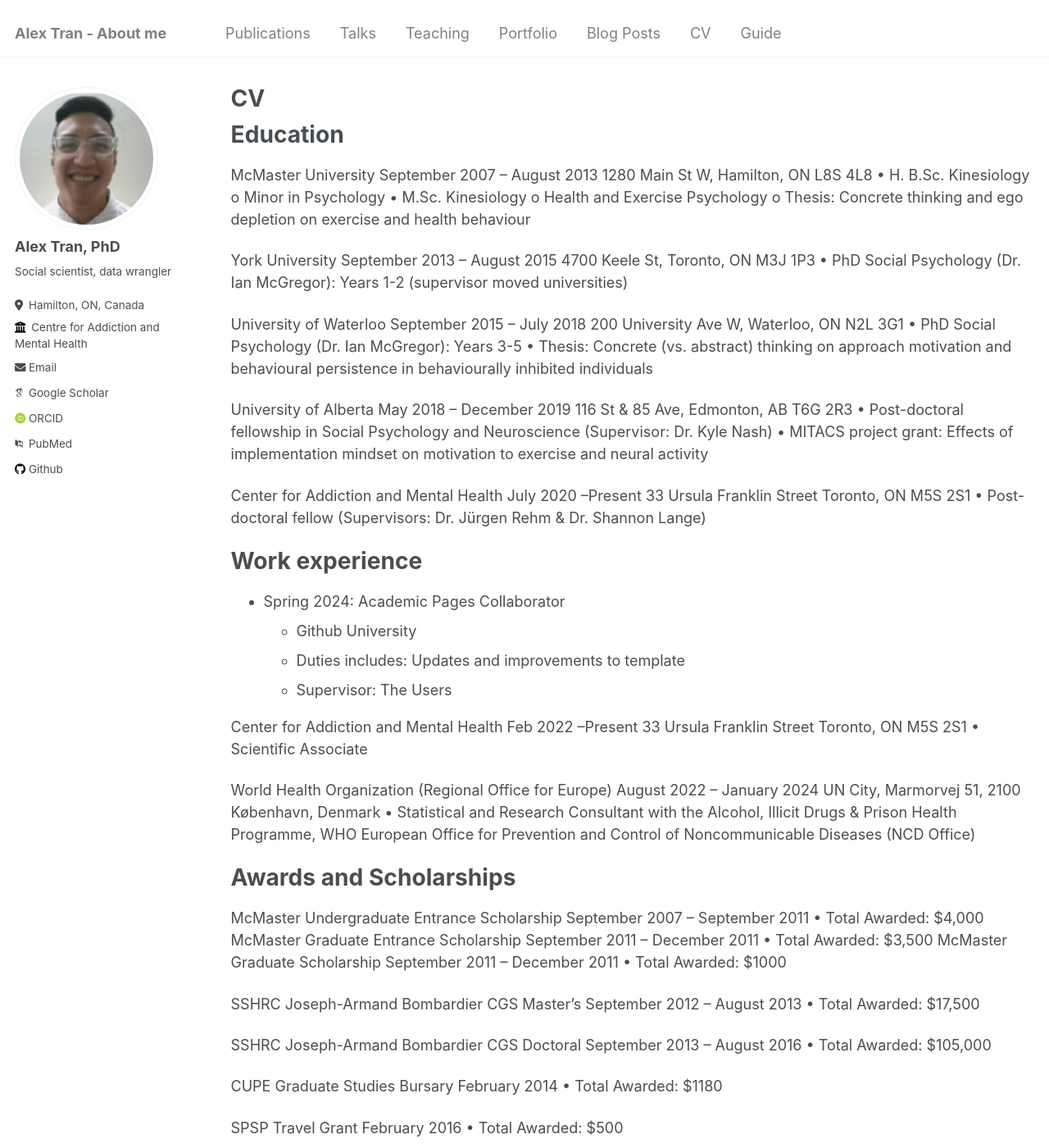
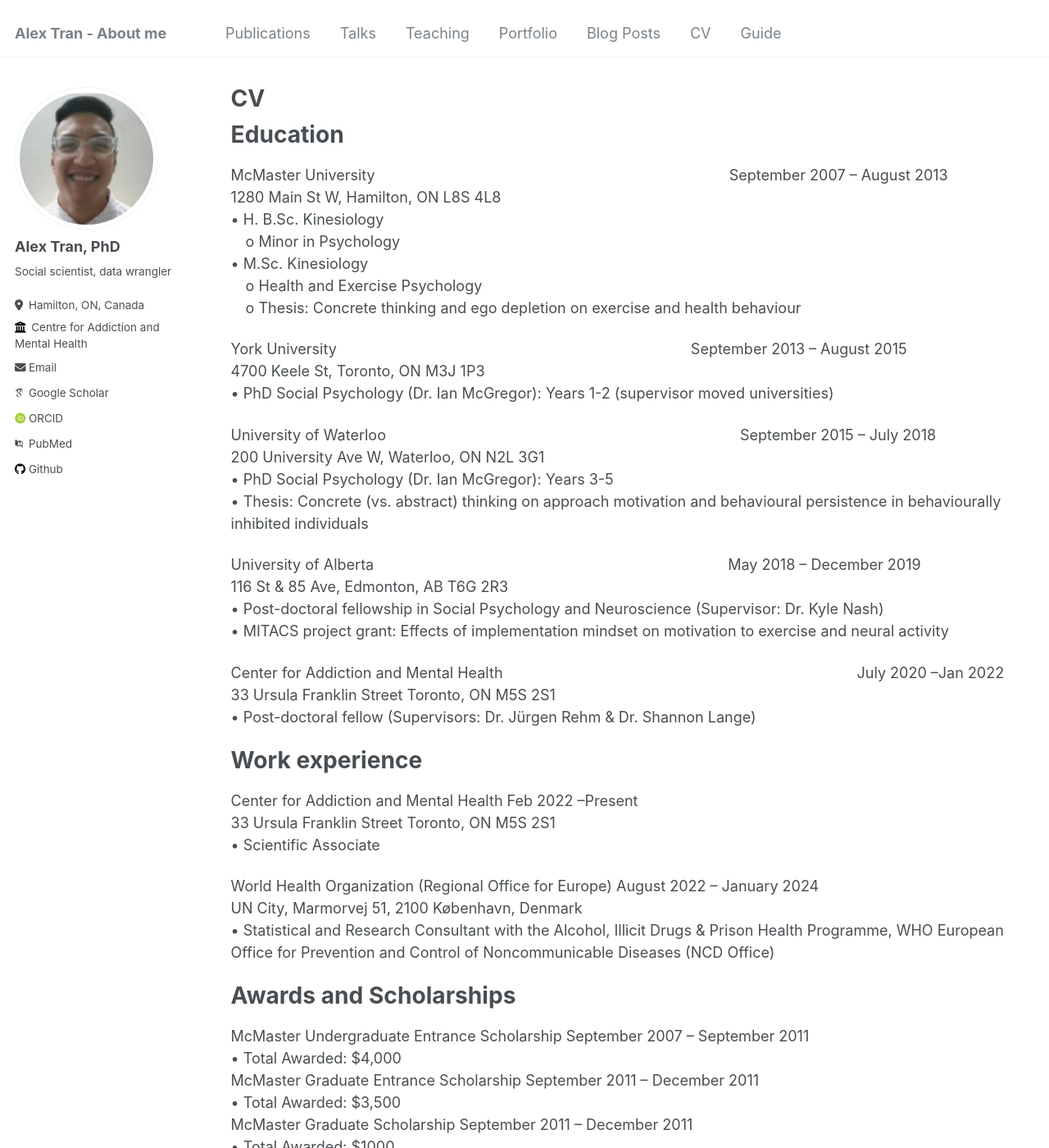
Before and after one commit to 9trana/academic_site, a Jekyll site: the page built from _pages/cv.md, in a window 1280 px wide and 1400 px high. Shown: the whole window at 82% size. Built offline with Jekyll 4.4.1, drawn with Linux system fonts in a browser that asks for light colours; some web fonts are replaced; some of the changed text lies outside the part shown.

Commit message:
Update cv.md

```diff
--- a/_pages/cv.md
+++ b/_pages/cv.md
@@ -11,88 +11,82 @@
 
 Education
 ======
-McMaster University							September 2007 – August 2013
-1280 Main St W, Hamilton, ON L8S 4L8
-•	H. B.Sc. Kinesiology
-o	Minor in Psychology
-•	M.Sc. Kinesiology
-o	Health and Exercise Psychology
-o	Thesis: Concrete thinking and ego depletion on exercise and health behaviour
 
-York University							September 2013 – August 2015
-4700 Keele St, Toronto, ON M3J 1P3
-•	PhD Social Psychology (Dr. Ian McGregor): Years 1-2 (supervisor moved universities)
+McMaster University&emsp;&emsp;&emsp;&emsp;&emsp;&emsp;&emsp;&emsp;&emsp;&emsp;&emsp;&emsp;&emsp;&emsp;&emsp;&emsp;&emsp;&emsp;&emsp;&emsp;&emsp;&emsp;&emsp;&emsp;September 2007 – August 2013<br/>
+1280 Main St W, Hamilton, ON L8S 4L8<br/>
+•	H. B.Sc. Kinesiology<br/>
+	&emsp;o	Minor in Psychology<br/>
+•	M.Sc. Kinesiology<br/>
+	&emsp;o	Health and Exercise Psychology<br/>
+	&emsp;o	Thesis: Concrete thinking and ego depletion on exercise and health behaviour<br/>
 
-University of Waterloo						September 2015 – July 2018
-200 University Ave W, Waterloo, ON N2L 3G1
-•	PhD Social Psychology (Dr. Ian McGregor): Years 3-5
-•	Thesis: Concrete (vs. abstract) thinking on approach motivation and behavioural persistence in behaviourally inhibited individuals
+York University&emsp;&emsp;&emsp;&emsp;&emsp;&emsp;&emsp;&emsp;&emsp;&emsp;&emsp;&emsp;&emsp;&emsp;&emsp;&emsp;&emsp;&emsp;&emsp;&emsp;&emsp;&emsp;&emsp;&emsp;September 2013 – August 2015<br/>
+4700 Keele St, Toronto, ON M3J 1P3<br/>
+•	PhD Social Psychology (Dr. Ian McGregor): Years 1-2 (supervisor moved universities)<br/>
 
-University of Alberta 							May 2018 – December 2019
-116 St & 85 Ave, Edmonton, AB T6G 2R3
-•	Post-doctoral fellowship in Social Psychology and Neuroscience (Supervisor: Dr. Kyle Nash)
-•	MITACS project grant: Effects of implementation mindset on motivation to exercise and neural activity
+University of Waterloo&emsp;&emsp;&emsp;&emsp;&emsp;&emsp;&emsp;&emsp;&emsp;&emsp;&emsp;&emsp;&emsp;&emsp;&emsp;&emsp;&emsp;&emsp;&emsp;&emsp;&emsp;&emsp;&emsp;&emsp;September 2015 – July 2018<br/>
+200 University Ave W, Waterloo, ON N2L 3G1<br/>
+•	PhD Social Psychology (Dr. Ian McGregor): Years 3-5 <br/>
+•	Thesis: Concrete (vs. abstract) thinking on approach motivation and behavioural persistence in behaviourally inhibited individuals<br/>
 
-Center for Addiction and Mental Health				July 2020 –Present
-33 Ursula Franklin Street Toronto, ON M5S 2S1
-•	Post-doctoral fellow (Supervisors: Dr. Jürgen Rehm & Dr. Shannon Lange)
+University of Alberta&emsp;&emsp;&emsp;&emsp;&emsp;&emsp;&emsp;&emsp;&emsp;&emsp;&emsp;&emsp;&emsp;&emsp;&emsp;&emsp;&emsp;&emsp;&emsp;&emsp;&emsp;&emsp;&emsp;&emsp;May 2018 – December 2019<br/>
+116 St & 85 Ave, Edmonton, AB T6G 2R3<br/>
+•	Post-doctoral fellowship in Social Psychology and Neuroscience (Supervisor: Dr. Kyle Nash)<br/>
+•	MITACS project grant: Effects of implementation mindset on motivation to exercise and neural activity<br/>
+
+Center for Addiction and Mental Health&emsp;&emsp;&emsp;&emsp;&emsp;&emsp;&emsp;&emsp;&emsp;&emsp;&emsp;&emsp;&emsp;&emsp;&emsp;&emsp;&emsp;&emsp;&emsp;&emsp;&emsp;&emsp;&emsp;&emsp;July 2020 –Jan 2022<br/>
+33 Ursula Franklin Street Toronto, ON M5S 2S1<br/>
+•	Post-doctoral fellow (Supervisors: Dr. Jürgen Rehm & Dr. Shannon Lange)<br/>
 
 Work experience
 ======
-* Spring 2024: Academic Pages Collaborator
-  * Github University
-  * Duties includes: Updates and improvements to template
-  * Supervisor: The Users
 
-Center for Addiction and Mental Health				Feb 2022 –Present
-33 Ursula Franklin Street Toronto, ON M5S 2S1
+Center for Addiction and Mental Health				Feb 2022 –Present<br/>
+33 Ursula Franklin Street Toronto, ON M5S 2S1<br/>
 •	Scientific Associate
 
 
 
-World Health Organization (Regional Office for Europe)		August 2022 – January 2024
-UN City, Marmorvej 51, 2100 København, Denmark
+World Health Organization (Regional Office for Europe)		August 2022 – January 2024<br/>
+UN City, Marmorvej 51, 2100 København, Denmark<br/>
 •	Statistical and Research Consultant with the Alcohol, Illicit Drugs & Prison Health Programme, WHO European Office for Prevention and Control of Noncommunicable Diseases (NCD Office)
 
 
 Awards and Scholarships
 ======
- McMaster Undergraduate Entrance Scholarship		September 2007 – September 2011
-•	 Total Awarded: $4,000
-McMaster Graduate Entrance Scholarship			September 2011 – December 2011
-•	Total Awarded: $3,500
-McMaster Graduate Scholarship					September 2011 – December 2011
-•	Total Awarded: $1000
+ McMaster Undergraduate Entrance Scholarship		September 2007 – September 2011<br/>
+•	 Total Awarded: $4,000<br/>
+McMaster Graduate Entrance Scholarship			September 2011 – December 2011<br/>
+•	Total Awarded: $3,500<br/>
+McMaster Graduate Scholarship					September 2011 – December 2011<br/>
+•	Total Awarded: $1000<br/>
 
-SSHRC Joseph-Armand Bombardier CGS Master’s		September 2012 – August 2013
-•	Total Awarded: $17,500
+SSHRC Joseph-Armand Bombardier CGS Master’s		September 2012 – August 2013<br/>
+•	Total Awarded: $17,500<br/>
 
-SSHRC Joseph-Armand Bombardier CGS Doctoral		September 2013 – August 2016
-•	Total Awarded: $105,000
+SSHRC Joseph-Armand Bombardier CGS Doctoral		September 2013 – August 2016<br/>
+•	Total Awarded: $105,000<br/>
 
-CUPE Graduate Studies Bursary					February 2014
-•	Total Awarded: $1180
-
-SPSP Travel Grant							February 2016
-•	Total Awarded: $500
+SPSP Travel Grant							February 2016<br/>
+•	Total Awarded: $500<br/>
 
 MITACS Elevate Postdoctoral Fellow				December 2018
 
 Skills
 ======
-* Skill 1
-* Skill 2
-  * Sub-skill 2.1
-  * Sub-skill 2.2
-  * Sub-skill 2.3
-* Skill 3
 
+Research Design<br/>
+Data Analysis<br/>
+Scientific Writing<br/>
+Statistics<br/>
+Literature Reviews<br/>
+Coding (R, MATLAB, SQL, Python)<br/>
 
 
 Research Contributions
 ======
 
-Publications
+**Publications**
 
 
 
@@ -170,7 +164,7 @@
 
 Lange, S., Jiang, H., Bagge, C., Probst, C., Tran, A., & Rehm, J. (2022). Gender-specific risk relationship between heavy alcohol use/alcohol use disorders and suicidal thoughts and behavior among adults in the United States over time. Social Psychiatry and Psychiatric Epidemiology
 
-Published Abstracts
+**Published Abstracts**
 
 Bray, S. R., Martin Ginis, K. A., Cairney, J., Marinoff-Shupe, D., Pettit, A., Saville, P. D., Graham, J. D., & Tran, A. (2012). “They believe I can do it . . . , and this is how I know!”: Youth sport participants’ perception of verbal and non-verbal feedback on relation-inferred self-efficacy. Journal of Sport and Exercise Psychology, 34, s206.
 
@@ -182,17 +176,17 @@
 
 Tran, A. & Bray, S. R. (2013). Interaction effects between ego depletion and construal level theory in an endurance handgrip squeeze. Journal of Sport and Exercise Psychology, 35, s119.
 
-Presentations
+**Presentations**
 
-	Refereed Conference Presentations
+**Refereed Conference Presentations**
 
 Bray, S. R., Martin Ginis, K. A., Cairney, J., Marinoff-Shupe, D., Pettit, A., Saville, P. D., Graham, J. D., & Tran, A. (2012).  “They believe I can do it…, and this is how I know!”: Youth sport participants’ perceptions of verbal and non-verbal feedback on relation-inferred self-efficacy.  Paper presented at the Annual Meeting of the North American Society for the Psychology of Sport and Physical Activity, Honolulu, HI.
 
-	Graham, J. D., Tran, A., & Bray, S.R. (2012).  It wears me out just imagining it!  Effortful imagery leads to diminished physical endurance performance. Paper presented at the Annual Meeting of the North American Society for the Psychology of Sport and Physical Activity, Honolulu, HI.
+Graham, J. D., Tran, A., & Bray, S.R. (2012).  It wears me out just imagining it!  Effortful imagery leads to diminished physical endurance performance. Paper presented at the Annual Meeting of the North American Society for the Psychology of Sport and Physical Activity, Honolulu, HI.
 
-	Saville, P. D., Bray, S. R., Graham, J. D., & Tran, A. (2012).  Exploring relational efficacy beliefs within youth coach-athlete relationships in developmental sports: The coaches’ perspectives. Paper presented at the Annual Meeting of the North American Society for the Psychology of Sport and Physical Activity, Honolulu, HI.
+Saville, P. D., Bray, S. R., Graham, J. D., & Tran, A. (2012).  Exploring relational efficacy beliefs within youth coach-athlete relationships in developmental sports: The coaches’ perspectives. Paper presented at the Annual Meeting of the North American Society for the Psychology of Sport and Physical Activity, Honolulu, HI.
 
-	Saville, P. D., Bray, S. R., Graham, J. D., & Tran, A. (2012).  Exploring relational efficacy beliefs within youth coach-athlete relationships in developmental sports: The athletes’ perspectives.  Paper presented at the Annual Meeting of the North American Society for the Psychology of Sport and Physical Activity, Honolulu, HI.
+Saville, P. D., Bray, S. R., Graham, J. D., & Tran, A. (2012).  Exploring relational efficacy beliefs within youth coach-athlete relationships in developmental sports: The athletes’ perspectives.  Paper presented at the Annual Meeting of the North American Society for the Psychology of Sport and Physical Activity, Honolulu, HI.
 
 Bray, S. R., Graham, J. D., Saville, P. D., Tran, A., Martin Ginis, K. A., Cairney, J., Marinoff-Shupe, D., Pettit, A. (2013) “You Believe in Me?... Maybe I Can!” Interpersonal Feedback Increases Relation-inferred Self-efficacy (RISE) and Effortful Task Performance. Paper submitted to Annual Meeting of the North American Society for the Psychology of Sport and Physical Activity, New Orleans, LA.
 
```
